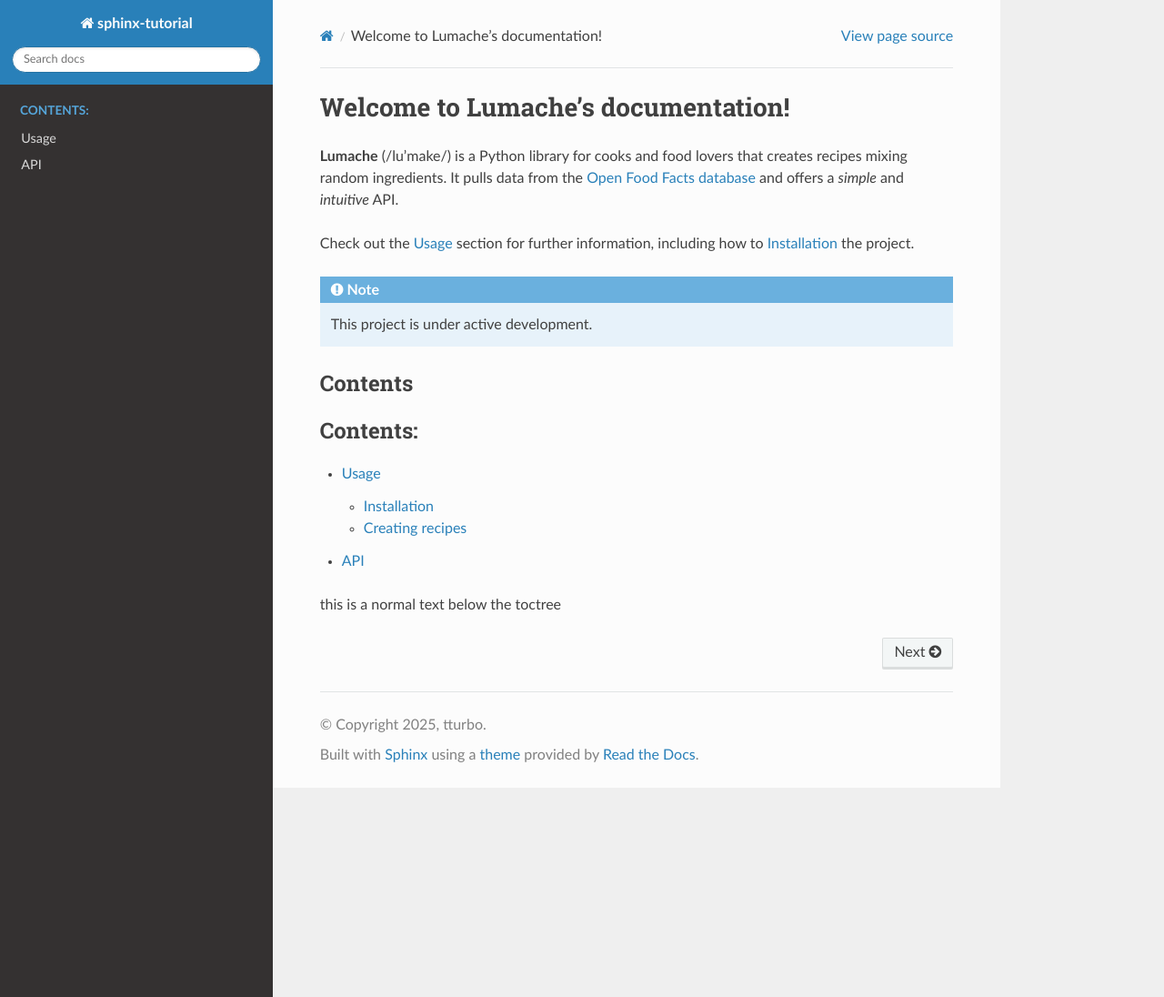
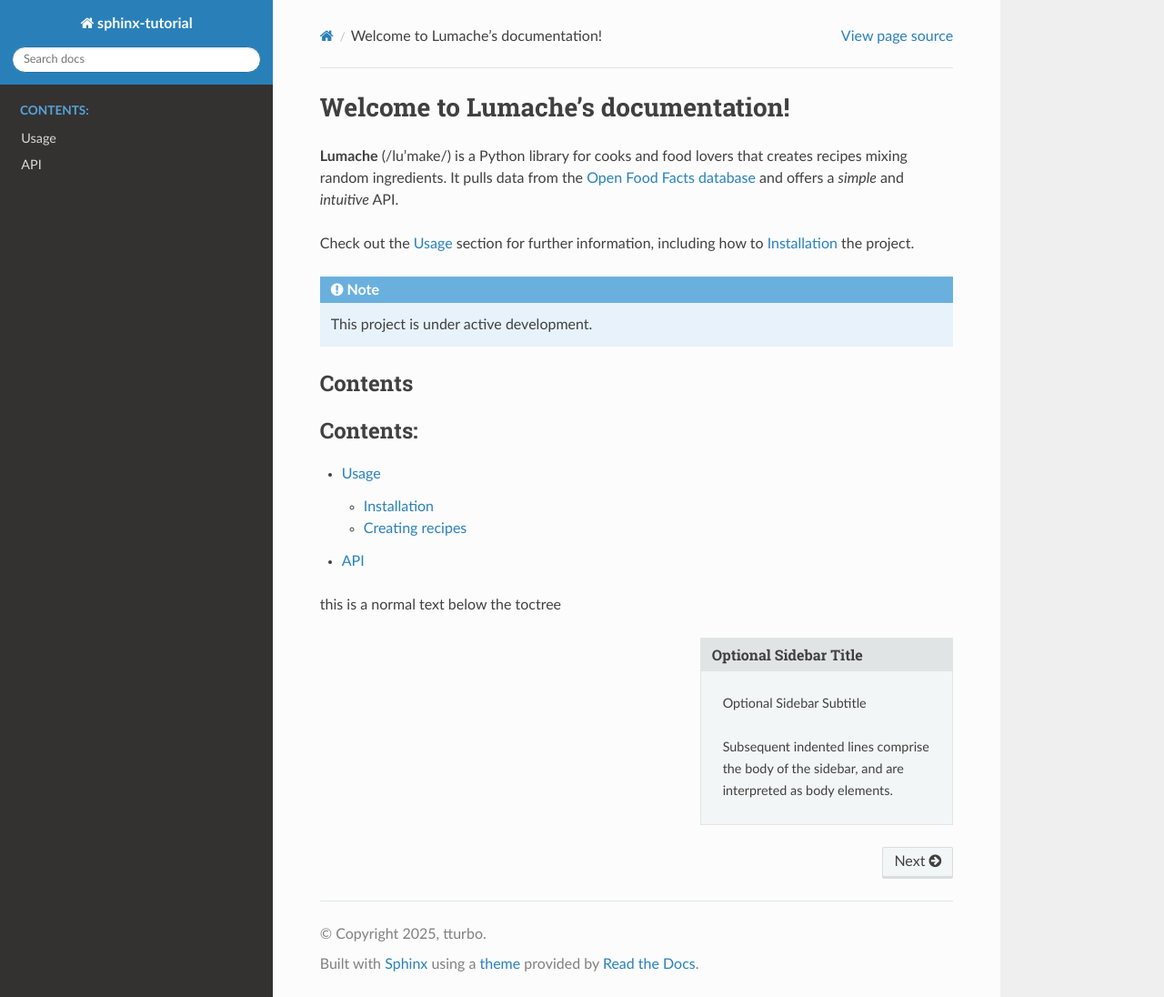
Before and after one commit to turbotimon/sphinx-tutorial, a Sphinx documentation site: the page built from docs/index.rst, in a window 1280 px wide and 1096 px high. Shown: the whole window at 91% size. Built offline with Sphinx 7.4.7 and the Read the Docs theme 3.1.0, drawn with Linux system fonts in a browser that asks for light colours.

Commit message:
sidebar example

```diff
--- a/docs/index.rst
+++ b/docs/index.rst
@@ -33,3 +33,11 @@
    api
 
 this is a normal text below the toctree
+
+
+.. sidebar:: Optional Sidebar Title
+   :subtitle: Optional Sidebar Subtitle
+
+   Subsequent indented lines comprise
+   the body of the sidebar, and are
+   interpreted as body elements.
```
Also changed, not shown: RESTRUCTUREDTEXT.md (+2 -0 lines).
